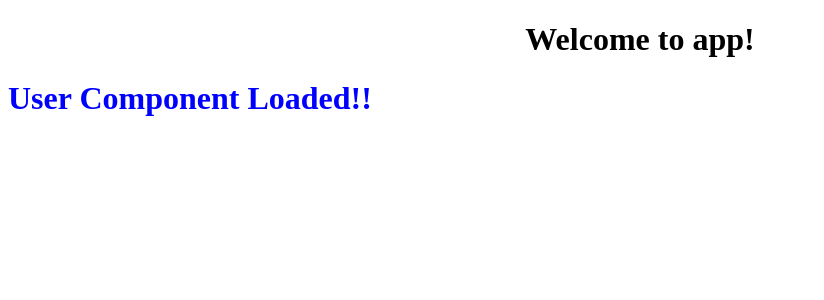
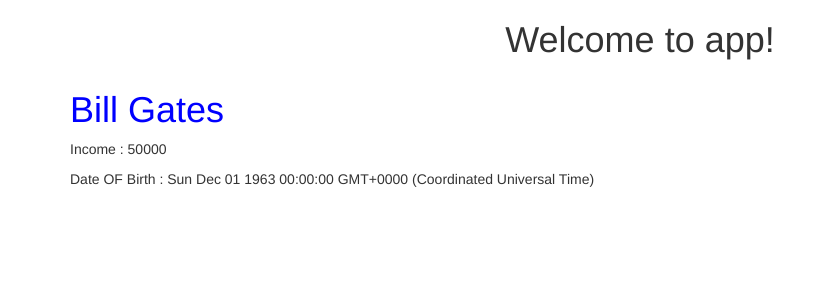
Before and after one commit to synergy2411/aligh-repo, an Angular app: page / in a window 1280 px wide. Shown: the top 300 px of the page, without its empty margins (0-824 px from the left). Built offline with nearby package versions, Linux system fonts and the light colour scheme.

Commit message:
property binding added

```diff
--- a/package.json
+++ b/package.json
@@ -21,6 +21,7 @@
     "@angular/platform-browser": "^5.2.0",
     "@angular/platform-browser-dynamic": "^5.2.0",
     "@angular/router": "^5.2.0",
+    "bootstrap": "^3.3.7",
     "core-js": "^2.4.1",
     "rxjs": "^5.5.6",
     "zone.js": "^0.8.19"
--- /dev/null
+++ b/src/app/user/user.component.html
@@ -0,0 +1,9 @@
+<div class="container">
+<ul class="list-unstyled">
+    <li>
+        <h1> {{ user.firstName }} {{ user.lastName }}</h1>
+        <p> Income  : {{ user.income }}</p>
+        <p>Date OF Birth : <span [innerHTML]="user.dob"> </span></p>
+    </li>
+</ul>
+</div>
--- a/src/app/user/user.component.ts
+++ b/src/app/user/user.component.ts
@@ -2,11 +2,21 @@
 
 @Component({
     selector : 'app-user',
-    template : '<h1>User Component Loaded!!</h1>',
+    //template : '<h1>{{ user.firstName }} {{ user.lastName }}</h1>',
+    templateUrl : './user.component.html',
     styles : [`
         h1{
             color : blue;
         }
     `]
 })
-export class UserComponent{}
+export class UserComponent{
+    user  = {
+        firstName : "Bill",
+        lastName : "Gates",
+        dob : new Date("Dec 1, 1963"),
+        income : 50000,
+        company : "Microsoft",
+        isWorking : true
+    }
+}
```
Also changed, not shown: .angular-cli.json, 1 other file (tests, documents, lock files or other folders).
